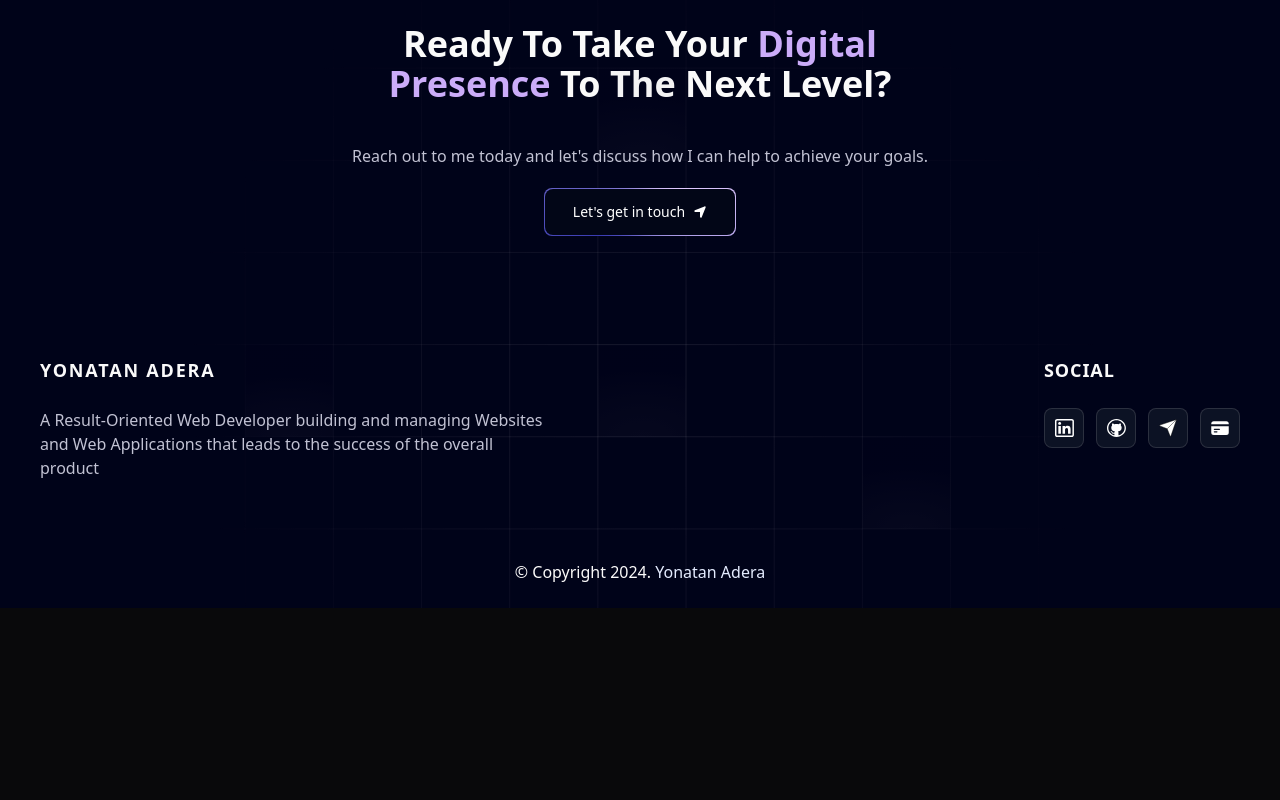
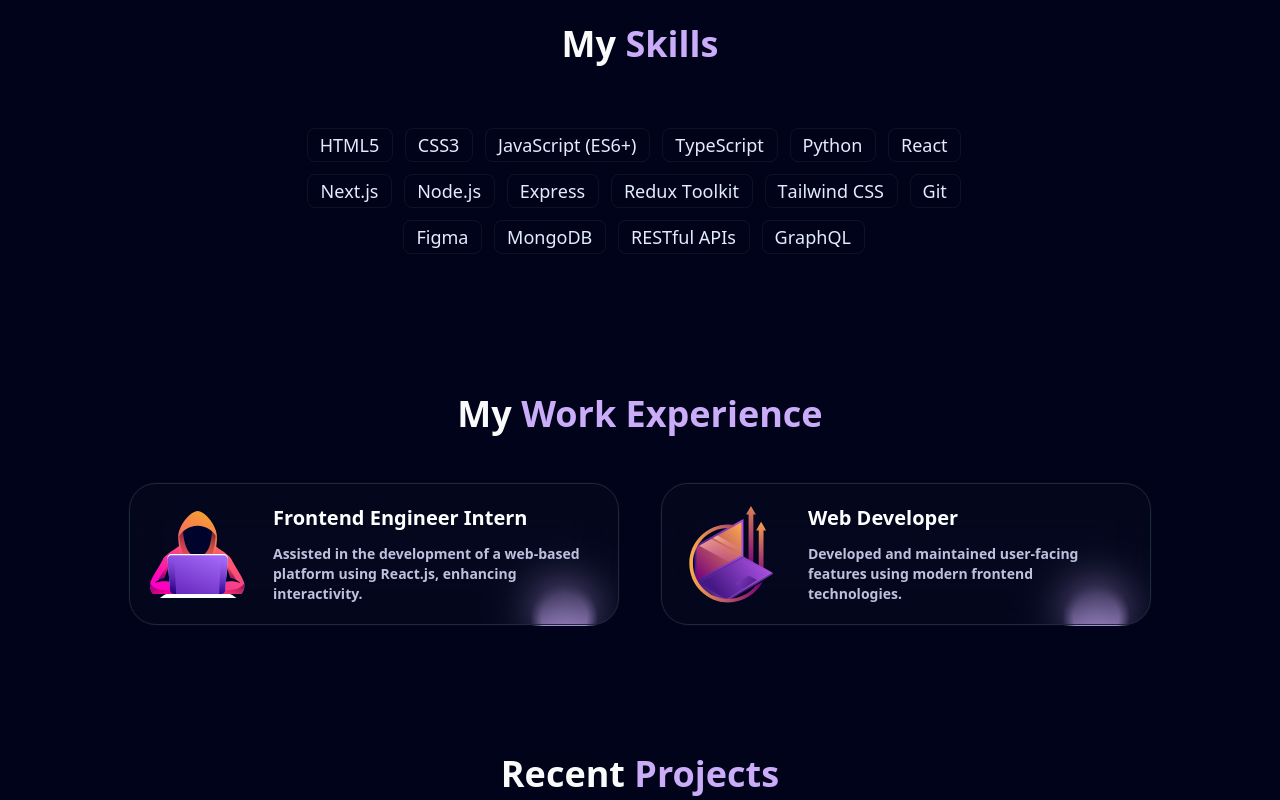
Before and after one commit to itsyonatan/portfolio, a Next.js app: page / in a window 1280 px wide. Shown: the part 1760-2560 px from the top of the page. Before the commit the page ends 2368 px from the top, so only its background shows below. Built offline with nearby package versions, Linux system fonts and the light colour scheme.

Commit message:
test deployment

```diff
--- a/app/page.tsx
+++ b/app/page.tsx
@@ -15,9 +15,9 @@ export default function Home() {
         <FloatingNav navItems={navItems} />
         <Hero />
         <Grid />
-        {/*<Skills />
+        <Skills />
         <Experience />
-        <RecentProjects />*/}
+        <RecentProjects />
         <Contact />
         <Footer />
       </div>
```
